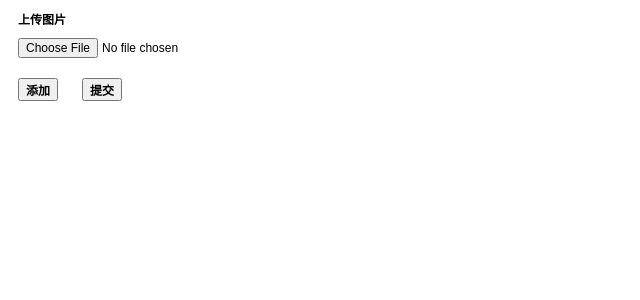
After one commit to sunhuanshan/blog, a Flask app: page /uploadImg in a window 1280 px wide. The commit adds this page. Shown: the top 300 px of the page, without its empty margins (0-640 px from the left). Run offline with Flask 2, Linux system fonts and the light colour scheme; parts of the project's set-up code (start-up, migrations or seed data) failed here and were passed over.

Commit message:
喜欢文章编辑

```diff
--- /dev/null
+++ b/app/templates/up_img.html
@@ -0,0 +1,71 @@
+<!DOCTYPE html>
+<html lang="cn">
+  <head>
+    <meta charset="utf-8">
+    <meta http-equiv="X-UA-Compatible" content="IE=edge">
+    <meta name="viewport" content="width=device-width, initial-scale=1">
+    <meta name="description" content="">
+    <meta name="author" content="">
+    <link rel="icon" href="../../favicon.ico">
+
+    <title>孙焕山</title>
+    <style type="text/css">
+    	#upload span {
+	    	display: block;
+	    	font-size: 12px;
+	    	font-weight: bold;
+	    	margin: 10px;
+	    	width: 100px;
+	    	text-align: left;
+	    }
+	    #upload .up-file {
+	    	display: block;
+	    	font-size: 12px;
+	    	margin: 10px;
+	    	text-align: left;
+	    }
+	    #upload .hidden {
+	    	display: none;
+	    }
+	    #upload .btn {
+	    	font-size: 12px;
+	    	font-weight: bold;
+	    	margin: 10px;
+	    	text-align: center;
+	    }
+    </style>
+	<script charset="utf-8" src="static/jquery.min.js"></script>
+	<script charset="utf-8" src="static/jquery.form.js"></script>
+    <script type="text/javascript">
+    	window.onload = function(){
+    		var index = 2;
+	    	$('#new_add_btn').click(function(event){
+				event.preventDefault();
+	    		$('#select_file_id').append('<input class ="up-file" type = "file" name = "file' + index + '" id = "image_id' + index + '">');
+	    		index ++;
+	    	});
+    	};
+    	$('#submit_image_id').click(function(){
+			$('#upload_form_id').ajaxForm({
+				beforeSubmit:function(){
+				},
+				success: function(resp){
+					alert(resp['detail']);
+				}
+			});
+		});
+    </script>
+   <head>
+   <body>
+	<div id="upload">
+		<form id="upload_form_id" class="form-horizontal" action ="/upload" enctype = "multipart/form-data" method = "post">
+			<span <label id = "up_file_id" for="exampleInputFile">上传图片</label></span>
+			<div id="select_file_id">
+				<input class ="up-file" type = "file" name = 'file1' id = "image_id1">
+			</div>
+			<button class="btn btn-default" id="new_add_btn">添加</button>
+			<button type="submit" class="btn btn-default">提交</button>
+		</form>
+	</div>
+   </body>
+</html>
--- a/app/views.py
+++ b/app/views.py
@@ -11,7 +11,7 @@ from werkzeug import responder
 from app.service import CommentService
 from tempfile import mktemp
 from werkzeug import secure_filename
-from config import UPLOAD_FOLDER, ALLOWED_EXTENSIONS
+from config import UPLOAD_FOLDER, ALLOWED_EXTENSIONS, SUBMIT_KEY
 from fileinput import filename
 import render
 
@@ -265,6 +265,11 @@ def articleByTime():
 def newArticle():
     return render_template('new.html')
 
+@app.route('/uploadImg', methods = ['GET', 'POST'])
+def upload():
+    return render_template('up_img.html')
+
+
 @app.route('/article/addarticle', methods = ['GET', 'POST'])
 def addArticle():
     resp = {}
@@ -275,7 +280,7 @@ def addArticle():
         key = request.form['key']
         #recontent = util.replaceImage(content)
         recontent = content;
-        if  not key.encode('utf8') == 'sun123':
+        if  not key.encode('utf8') == SUBMIT_KEY:
             resp['success'] = False
             resp['detail'] = '提交码错误，无法提交'
         else:
@@ -300,7 +305,7 @@ def editArticle():
         content = request.form['content']
         key = request.form['key']
         recontent = content;
-        if  not key.encode('utf8') == 'sun123':
+        if  not key.encode('utf8') == SUBMIT_KEY:
             resp['success'] = False
             resp['detail'] = '提交码错误，无法提交'
         else:
@@ -323,11 +328,31 @@ def loadImage():
     resp = {}
     try:
         if request.method == 'POST':
-            file = request.files['file']
-            if file and allowed_file(file.filename):
-                filename = secure_filename(file.filename)
-                filePath = os.path.join(UPLOAD_FOLDER, filename)
-                file.save(filePath)
+            index = 1;
+            fileName = 'file%d' % index
+            has_file = True
+            try:
+                file = request.files[fileName]
+                if file.filename == '':
+                    logger.error('file empty')
+                    raise Exception('选择文件！')
+            except Exception, e:
+                has_file = False
+            while has_file:
+                if allowed_file(file.filename):
+                    filename = secure_filename(file.filename)
+                    filePath = os.path.join(UPLOAD_FOLDER, filename)
+                    file.save(filePath)
+                    index = index + 1
+                    fileName = 'file%d' % index
+                    try:
+                        file = request.files[fileName]
+                        if file.filename == '':
+                            logger.error('file empty')
+                            raise Exception('选择文件！')
+                    except Exception, e:
+                        has_file = False
+            if index > 1:
                 resp['success'] = True
                 resp['detail'] = '上传图片成功'
             else:
--- a/config.py
+++ b/config.py
@@ -6,6 +6,7 @@ SQLALCHEMY_MIGRATE_REPO = os.path.join(basedir, 'db_repository')
 
 LEADING_LENGTH = 300
 
+SUBMIT_KEY = 'sun123'
 UPLOAD_FOLDER = os.path.join(os.path.abspath(os.path.dirname(__file__)), 'app', 'static', 'imag')
 ALLOWED_EXTENSIONS = set(['png', 'jpg', 'jpeg', 'gif'])
 
```
Also changed, not shown: app/templates/new.html (+3 -34 lines), app/static/imag/ds1.jpeg (added), app/static/imag/ds2.jpg (added), app/static/imag/ds3.jpg (added), app/static/imag/ds4.jpeg (added).
